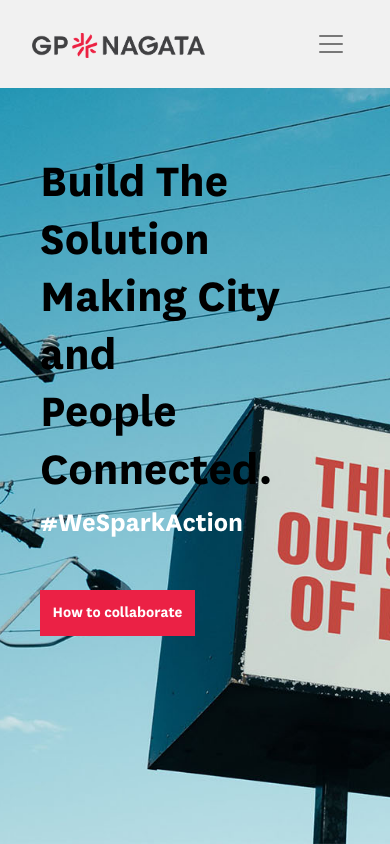
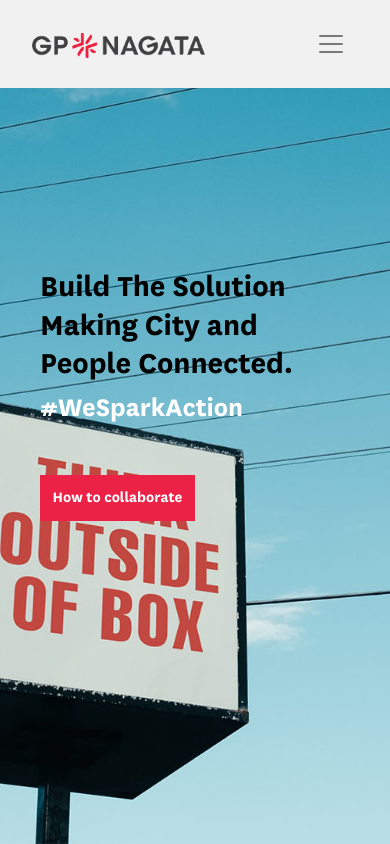
Before and after one commit to giro0710/gp-nagata, an Angular app: page /home in a window 390 px wide. Shown: the top 844 px of the page. Built offline with nearby package versions, Linux system fonts and the light colour scheme.

Commit message:
Done revision on top page photos and design.

```diff
--- a/src/app/home/home.component.scss
+++ b/src/app/home/home.component.scss
@@ -130,11 +130,15 @@ $skyblue: #00aff0;
 
 @media only screen and (max-width: 768px) {
   .home {
-    background-position-x: 25%;
+    background-position-x: 50%;
 
     .home-body {
       .content {
         width: 100%;
+
+        h1 {
+          font-size: 2rem;
+        }
       }
     }
   }
```
